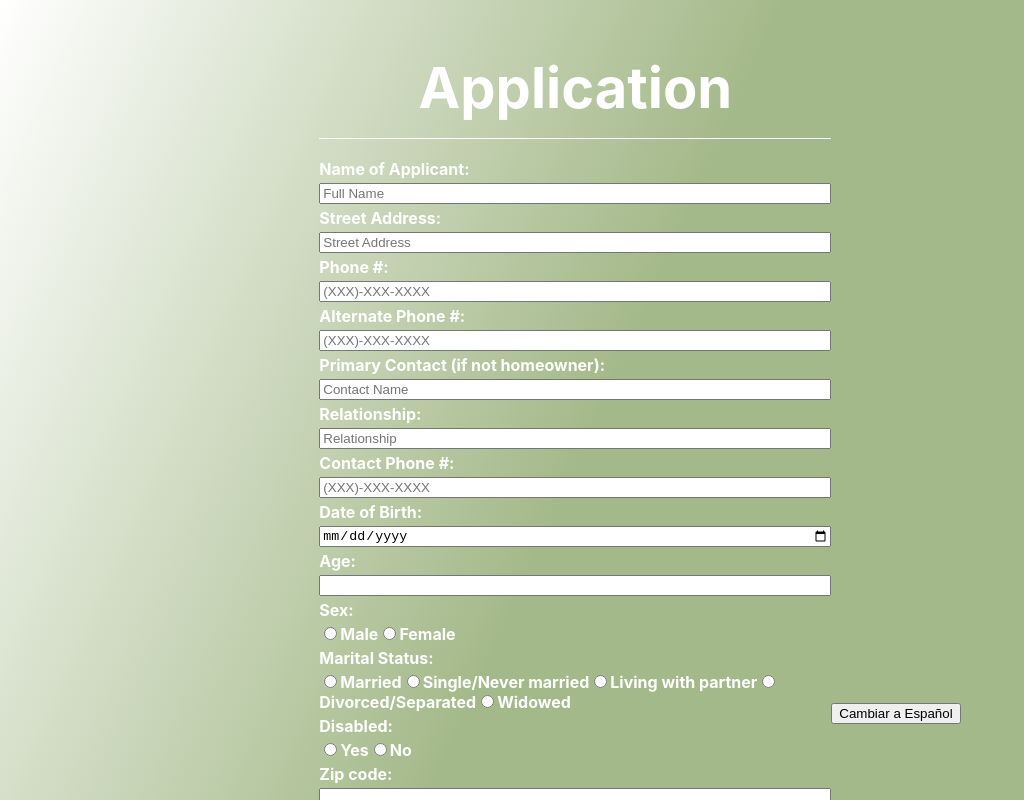
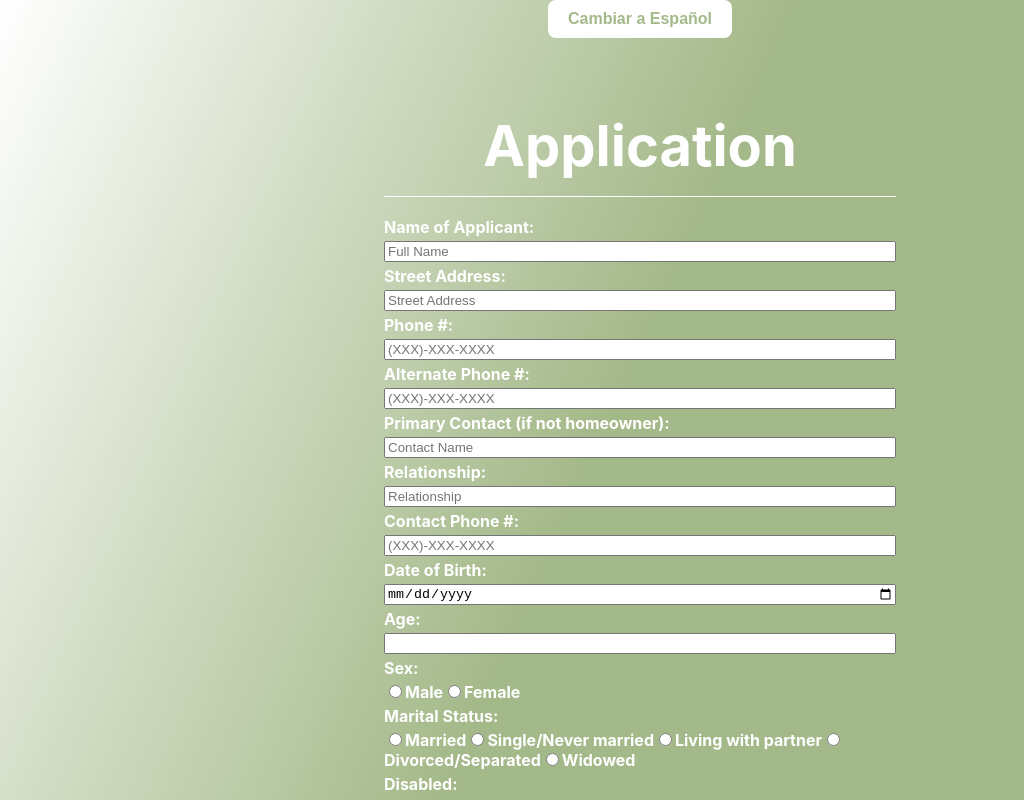
Before and after one commit to cfgchicago23/Team-12, a React (Create React App) app in the folder aurora/: page /application-form in a window 1280 px wide. Shown: the top 800 px of the page, without its empty margins (0-1024 px from the left). Built offline with nearby package versions, Linux system fonts and the light colour scheme.

Commit message:
Fixed switch to Spanish button on Application form; there were two before; one on bottom and one on top

```diff
--- a/aurora/src/components/ApplicationForm.jsx
+++ b/aurora/src/components/ApplicationForm.jsx
@@ -45,6 +45,10 @@ export function ApplicationForm() {
 
   return (
     <div className="sign-up-container">
+       <div className="content-wrapper">
+                <button className="language-toggle-button" onClick={toggleLanguage}>
+                    {isSpanish ? "Switch to English" : "Cambiar a Español"}
+                </button>
       <form className="sign-up-form" onSubmit={handleSubmit}>
         <h1>{isSpanish ? "Solicitud" : "Application"}</h1>
 
@@ -278,9 +282,7 @@ export function ApplicationForm() {
 
         <button type="submit">{isSpanish ? "Enviar Solicitud" : "Submit Application"}</button>
       </form>
-      <button onClick={toggleLanguage}>
-        {isSpanish ? "Switch to English" : "Cambiar a Español"}
-      </button>
     </div>
+  </div>
   );
 }
```
